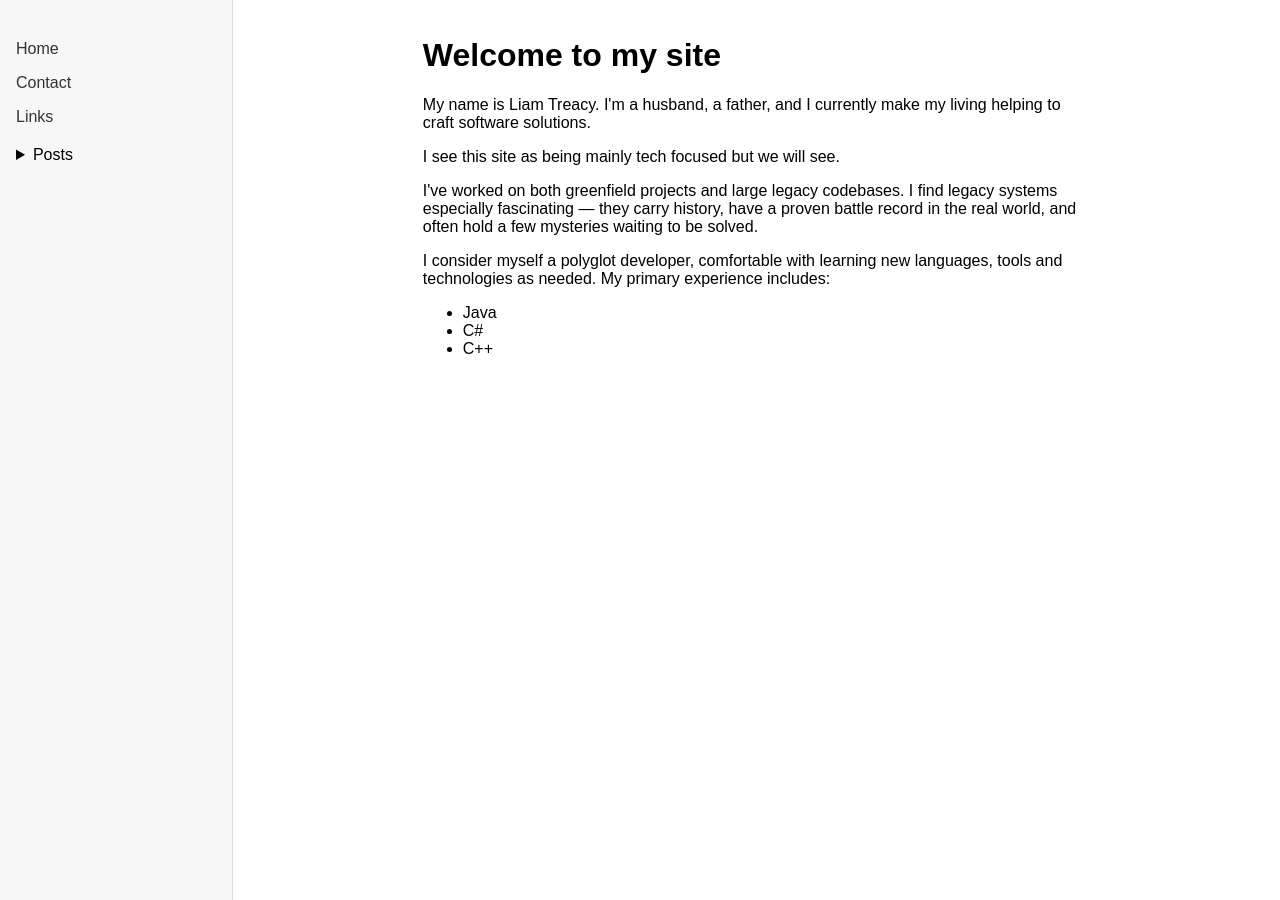
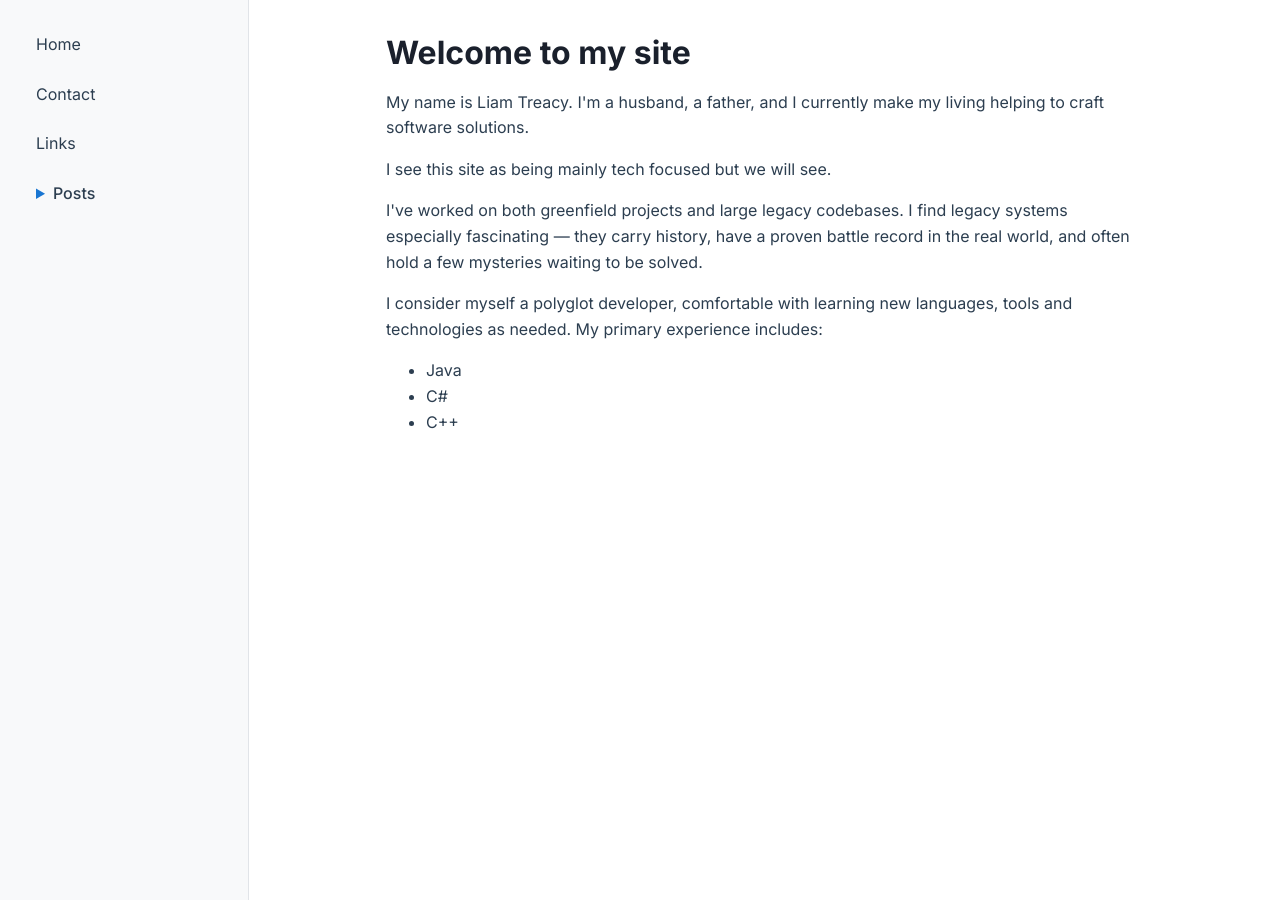
Before and after one commit to liamtreacy/liamtreacy.github.io, a Jekyll site: the page built from index.html, in a window 1280 px wide. Built offline with Jekyll 4.4.1, drawn with Linux system fonts in a browser that asks for light colours.

Commit message:
Trying new style

```diff
--- a/_layouts/custom.html
+++ b/_layouts/custom.html
@@ -2,8 +2,12 @@
 <html lang="en">
   <head>
     <meta charset="UTF-8">
+    <meta name="viewport" content="width=device-width, initial-scale=1.0">
     <title>{{ page.title }}</title>
     <link rel="icon" type="image/svg+xml" href="{{ "/assets/favicon.svg" | relative_url }}">
+    <link rel="preconnect" href="https://fonts.googleapis.com">
+    <link rel="preconnect" href="https://fonts.gstatic.com" crossorigin>
+    <link href="https://fonts.googleapis.com/css2?family=Inter:wght@400;500;600;700&display=swap" rel="stylesheet">
     <link rel="stylesheet" href="{{ "/assets/css/custom.css" | relative_url }}">
     {{ site.head }}
   </head>
--- a/assets/css/custom.css
+++ b/assets/css/custom.css
@@ -1,6 +1,8 @@
 body {
   margin: 0;
-    font-family: sans-serif;
+  font-family: 'Inter', -apple-system, BlinkMacSystemFont, 'Segoe UI', system-ui, sans-serif;
+  line-height: 1.6;
+  color: #2c3e50;
 }
 
 .container {
@@ -10,57 +12,173 @@ body {
 
 .sidebar {
   width: 200px;
-    background-color: #f7f7f7;
-    padding: 1em;
-    border-right: 1px solid #ddd;
+  background-color: #f8f9fa;
+  padding: 1.5em;
+  border-right: 1px solid #e1e4e8;
+  flex-shrink: 0;
 }
 
 .sidebar ul {
   list-style-type: none;
   padding: 0;
+  margin: 0;
+}
+
+.sidebar > ul > li {
+  margin-bottom: 0.5em;
 }
 
 .sidebar a {
   text-decoration: none;
-    color: #333;
+  color: #2c3e50;
   display: block;
-    padding: 0.5em 0;
+  padding: 0.5em 0.75em;
+  border-radius: 6px;
+  transition: all 0.2s ease;
+}
+
+.sidebar a:hover {
+  background-color: #e3f2fd;
+  color: #1976d2;
+  transform: translateX(4px);
 }
 
 .content {
   flex: 1;
   padding: 2em;
+  max-width: 75ch;
+  margin: 0 auto;
+}
+
+.content a {
+  color: #1976d2;
+  text-decoration: none;
+  border-bottom: 1px solid transparent;
+  transition: border-color 0.2s ease;
+}
+
+.content a:hover {
+  border-bottom-color: #1976d2;
 }
 
 .sidebar details {
-    margin-top: 0.5em;
+  margin-top: 0.25em;
 }
 
 .sidebar summary {
   cursor: pointer;
-    padding: 0.25em 0;
+  padding: 0.5em 0.75em;
+  border-radius: 6px;
+  user-select: none;
+  transition: all 0.2s ease;
+  font-weight: 500;
+}
+
+.sidebar summary:hover {
+  background-color: #e3f2fd;
+  color: #1976d2;
+}
+
+.sidebar summary::marker {
+  color: #1976d2;
+}
+
+.sidebar details[open] summary {
+  margin-bottom: 0.5em;
 }
 
 .sidebar details ul {
-    padding-left: 1em;
-    margin: 0.25em 0;
+  padding-left: 1.5em;
+  margin: 0;
 }
 
 .sidebar details ul li {
   padding: 0.25em 0;
 }
 
-.content {
-  max-width: 75ch; /* roughly 150 characters */
-  margin: 0 auto;
-  padding: 1rem;
-  text-align: left;
+.sidebar details ul a {
+  font-size: 0.95em;
+  padding: 0.4em 0.75em;
 }
 
 blockquote {
-  border-left: 4px solid #ddd;
+  border-left: 4px solid #1976d2;
   padding-left: 1em;
   margin-left: 0;
-  color: #666;
+  color: #5a6c7d;
   font-style: italic;
+  background-color: #f8f9fa;
+  padding: 1em 1em 1em 1.5em;
+  border-radius: 4px;
 }
+
+h1, h2, h3, h4, h5, h6 {
+  color: #1a202c;
+  line-height: 1.3;
+  margin-top: 1.5em;
+  margin-bottom: 0.5em;
+}
+
+h1 {
+  font-size: 2em;
+  margin-top: 0;
+}
+
+h2 {
+  font-size: 1.5em;
+  border-bottom: 2px solid #e1e4e8;
+  padding-bottom: 0.3em;
+}
+
+/* Mobile responsiveness */
+@media (max-width: 768px) {
+  .container {
+    flex-direction: column;
+  }
+
+  .sidebar {
+    width: 100%;
+    border-right: none;
+    border-bottom: 1px solid #e1e4e8;
+    padding: 1em;
+  }
+
+  .sidebar ul {
+    display: flex;
+    flex-wrap: wrap;
+    gap: 0.5em;
+  }
+
+  .sidebar > ul > li {
+    margin-bottom: 0;
+  }
+
+  .sidebar a:hover {
+    transform: none;
+  }
+
+  .sidebar details {
+    margin-top: 0;
+  }
+
+  .sidebar details ul {
+    padding-left: 1em;
+    display: block;
+  }
+
+  .content {
+    padding: 1.5em 1em;
+  }
+}
+
+/* Tablet */
+@media (min-width: 769px) and (max-width: 1024px) {
+  .sidebar {
+    width: 180px;
+    padding: 1em;
+  }
+
+  .content {
+    padding: 1.5em;
+  }
+}
```
Lines whose indentation alone changed are shown as unchanged.
